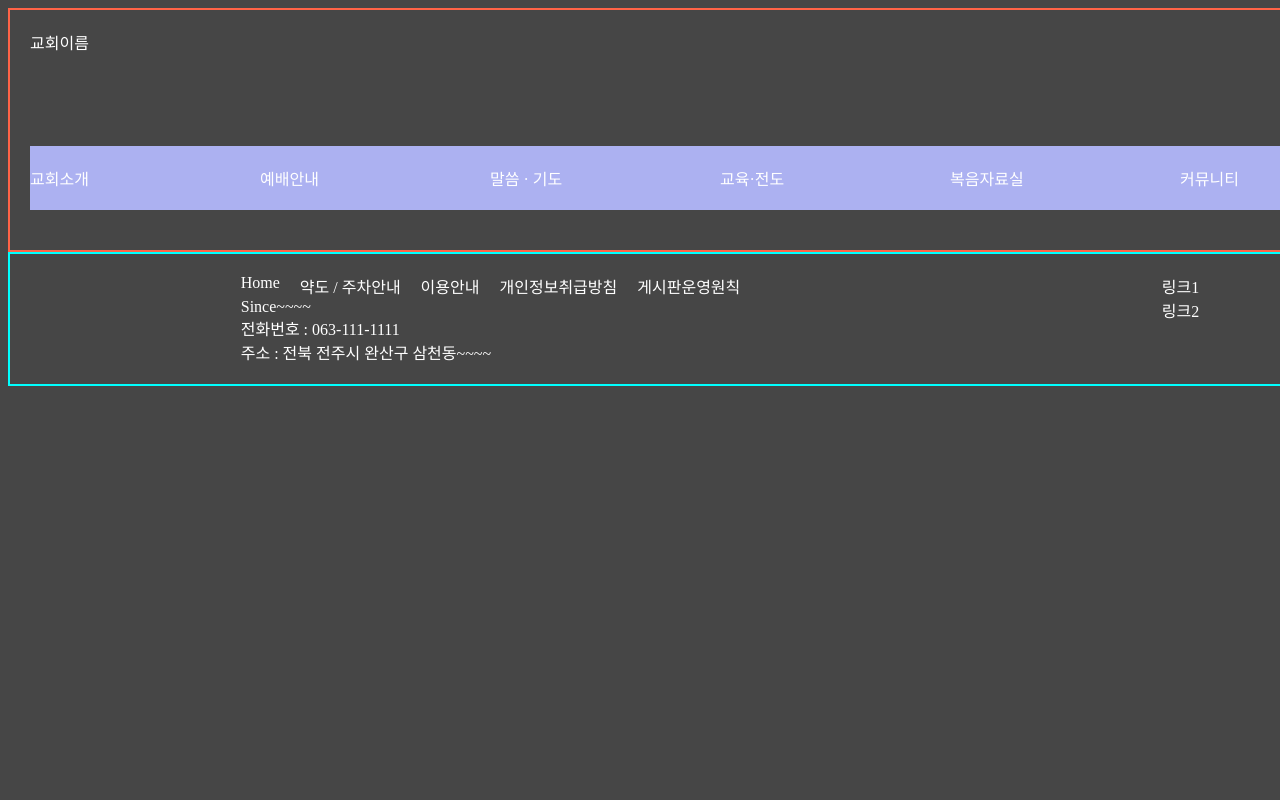
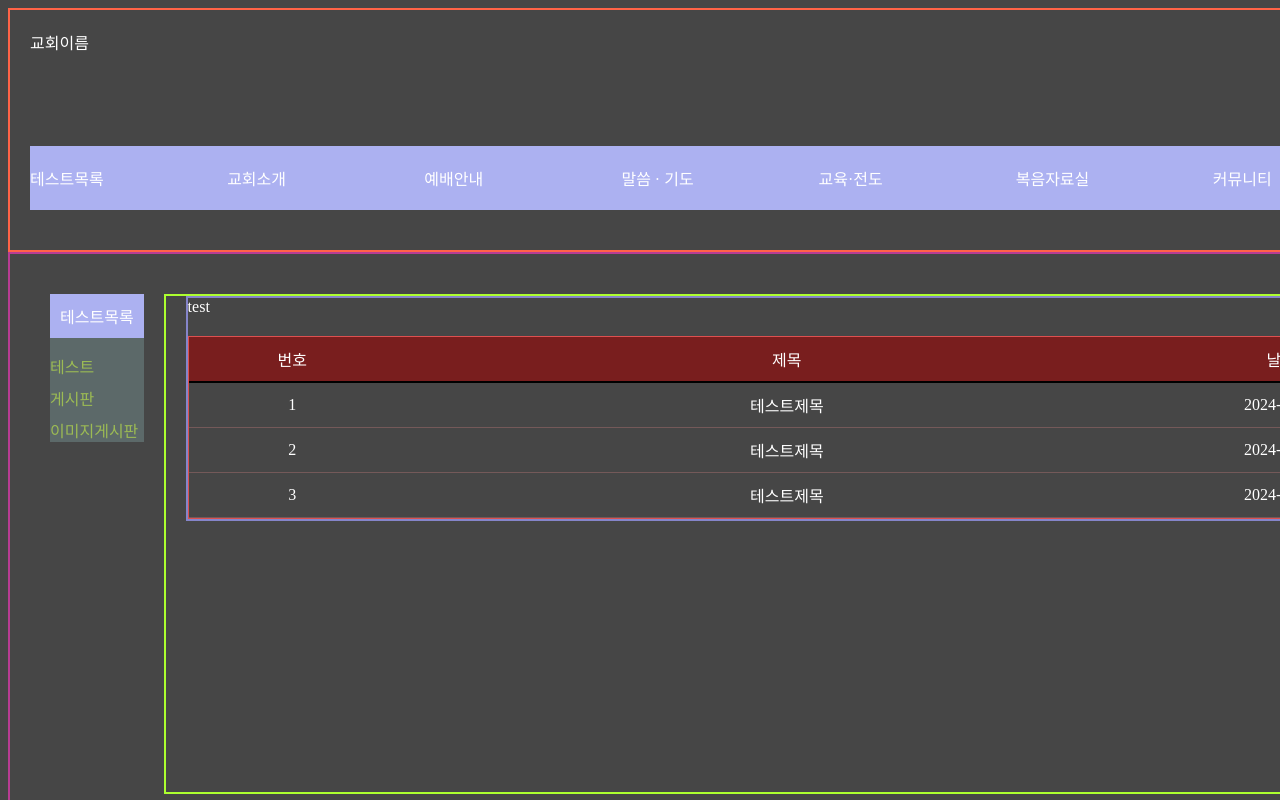
Before and after one commit to Hyunjun-11/church-Fe, a React (Vite) app: page /test/board in a window 1280 px wide. Shown: the top 800 px of the page. Built offline with nearby package versions, Linux system fonts and the light colour scheme.

Commit message:
feat : boardTestComponent

```diff
--- a/src/Routes/Router.jsx
+++ b/src/Routes/Router.jsx
@@ -47,6 +47,9 @@ import Header from "../components/header/Header";
 import Login from "../Pages/user/login/Login";
 import Home from "../Pages/Home";
 import Signup from "../Pages/user/login/Signup";
+import TestList from "../components/bodyTemp/testBar/TestList";
+import BoardTest from "../components/bodyTemp/testBar/BoardTest";
+import ImageBoardTest from "../components/bodyTemp/testBar/ImageBoardTest";
 
 const Router = () => {
   const location = useLocation();
@@ -114,6 +117,11 @@ const Router = () => {
           <Route path="prayer" element={<Prayer />} />
           <Route path="pastor-materials" element={<PastorMaterials />} />
         </Route>
+        {/*prayerSermonList */}
+        <Route path="test" element={<Layout ListComponent={TestList} />}>
+          <Route path="board" element={<BoardTest />} />
+          <Route path="imageboard" element={<ImageBoardTest />} />
+        </Route>
       </Routes>
       {!isAuthPage && <Footer />}
     </>
--- a/src/components/Header/NavigatorBar.jsx
+++ b/src/components/Header/NavigatorBar.jsx
@@ -3,6 +3,7 @@ import CommunityList from "../bodyTemp/community/CommunityList";
 import EducationEvangelismList from "../bodyTemp/education-evangelism/EducationEvangelismList";
 import GospelResourcesList from "../bodyTemp/gospelResources/GospelResourcesList";
 import PrayerSermonList from "../bodyTemp/prayer-sermon/PrayerSermonList";
+import TestList from "../bodyTemp/testBar/TestList";
 import WorshipInfoList from "../bodyTemp/worshipInfo/WorshipInfoList";
 import "./NavigatorBar.css";
 
@@ -10,6 +11,7 @@ const NavigatorBar = () => {
   return (
     <>
       <div className="NavigatorBar">
+        <TestList type={"NAV"} />
         <InfoList type={"NAV"} />
         <WorshipInfoList type={"NAV"} />
         <PrayerSermonList type={"NAV"} />
--- /dev/null
+++ b/src/components/bodyTemp/testBar/BoardTest.jsx
@@ -0,0 +1,28 @@
+import BoardLayout from "../../common/board/BoardLayout";
+
+const BoardTest = () => {
+  const boardList = [
+    {
+      id: 1,
+      title: "테스트제목",
+      date: "2024-01-01",
+    },
+    {
+      id: 2,
+      title: "테스트제목",
+      date: "2024-01-01",
+    },
+    {
+      id: 3,
+      title: "테스트제목",
+      date: "2024-01-01",
+    },
+  ];
+  return (
+    <div>
+      <BoardLayout title={"test"} boardList={boardList} />
+    </div>
+  );
+};
+
+export default BoardTest;
--- /dev/null
+++ b/src/components/bodyTemp/testBar/ImageBoardTest.jsx
@@ -0,0 +1,12 @@
+import BoardLayout from "../../common/board/BoardLayout";
+import ImageBoardLayout from "../../common/imageBoard/ImageBoardLayout";
+
+const ImageBoardTest = () => {
+  return (
+    <div>
+      <ImageBoardLayout />
+    </div>
+  );
+};
+
+export default ImageBoardTest;
--- /dev/null
+++ b/src/components/bodyTemp/testBar/TestList.jsx
@@ -0,0 +1,21 @@
+import NavBarList from "../../common/NavBarList";
+
+const TestList = ({ type }) => {
+  const list = [
+    {
+      name: "테스트",
+      navi: "/test",
+    },
+    {
+      name: "게시판",
+      navi: "/test/board",
+    },
+    {
+      name: "이미지게시판",
+      navi: "/test/imageboard",
+    },
+  ];
+
+  return <NavBarList title="테스트목록" list={list} type={type} />;
+};
+export default TestList;
--- a/src/components/common/board/BoardLayout.css
+++ b/src/components/common/board/BoardLayout.css
@@ -31,22 +31,22 @@
   border-bottom: 1px solid #745959;
 }
 
-.number,
-.title,
-.date {
+.board_number,
+.board_title,
+.board_date {
   text-align: center;
   padding: 0 10px;
 }
 
-.number {
+.board_number {
   width: 15%;
 }
 
-.title {
+.board_title {
   width: 70%;
   cursor: pointer;
 }
 
-.date {
+.board_date {
   width: 15%;
 }
--- a/src/components/common/board/BoardLayout.jsx
+++ b/src/components/common/board/BoardLayout.jsx
@@ -12,17 +12,17 @@ const BoardLayout = ({ title, boardList }) => {
       <div>{title}</div>
       <div className="board">
         <div className="board_header">
-          <div className="number">번호</div>
-          <div className="title">제목</div>
-          <div className="date">날짜</div>
+          <div className="board_number">번호</div>
+          <div className="board_title">제목</div>
+          <div className="board_date">날짜</div>
         </div>
         {boardList.map((item) => (
           <div key={item.id} className="board_body">
-            <div className="number">{item.number}</div>
-            <div className="title" onClick={() => handleClick(item.id)}>
+            <div className="board_number">{item.id}</div>
+            <div className="board_title" onClick={() => handleClick(item.id)}>
               {item.title}
             </div>
-            <div className="date">{item.date}</div>
+            <div className="board_date">{item.date}</div>
           </div>
         ))}
       </div>
```
